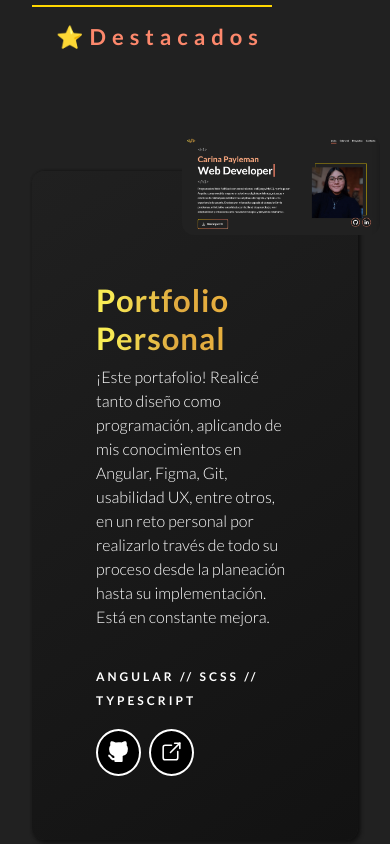
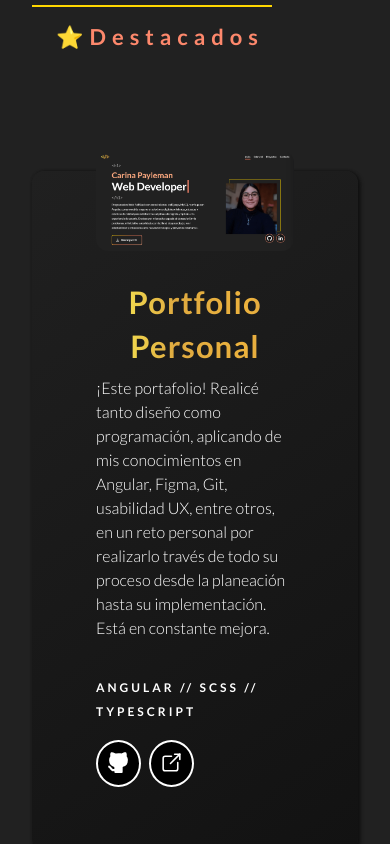
Before and after one commit to PaylemanC/portfolio, an Angular app: page / in a window 390 px wide. Shown: the part 5240-6084 px from the top of the page. Built offline with nearby package versions, Linux system fonts and the light colour scheme.

Commit message:
Arregla responsive de imgs

```diff
--- a/src/app/projects/components/card-project/card-project.component.scss
+++ b/src/app/projects/components/card-project/card-project.component.scss
@@ -37,6 +37,7 @@
     color: $aux-gold;
     letter-spacing: 1px;
     margin: 8px 0;
+    line-height: 1.4;
     &::selection {
       -webkit-text-fill-color: initial;
       -webkit-background-clip: initial;
@@ -96,12 +97,17 @@
   .card-project {
     padding-top: 0;
     margin-top: 88px;
+    h3 {
+      text-align: center;
+    }
     .card-project__content {
       display: flex;
       flex-direction: column;
       .card-project__img {
         position: relative;
-        bottom: 36px;
+        right: 0;
+        bottom: 20px;
+        text-align: center;
       }
       .card-project__text {
         width: 100%;
@@ -109,6 +115,7 @@
     }
     img {
       filter: none;
+      width: 388px;
     }
   }
 }
```
